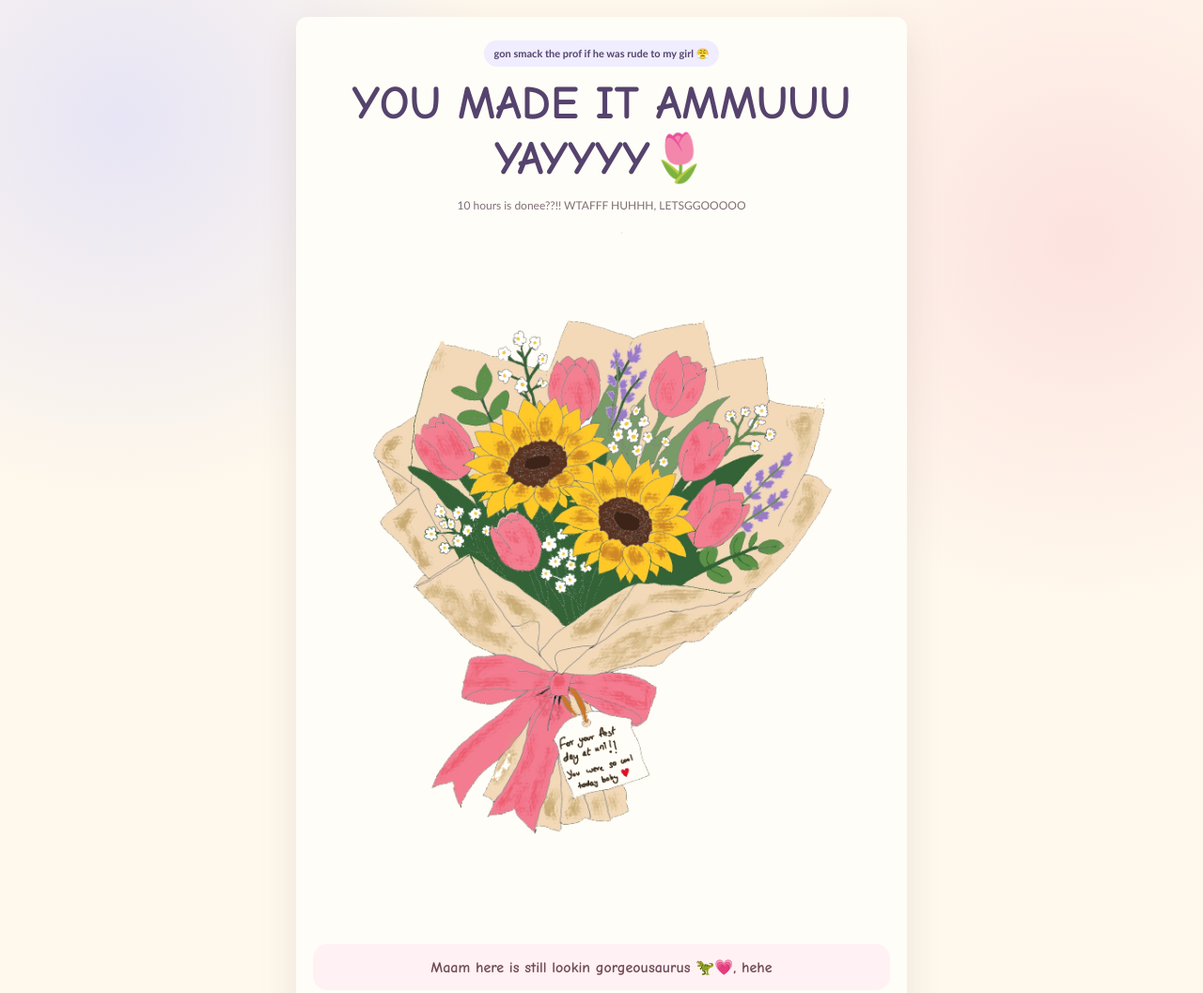
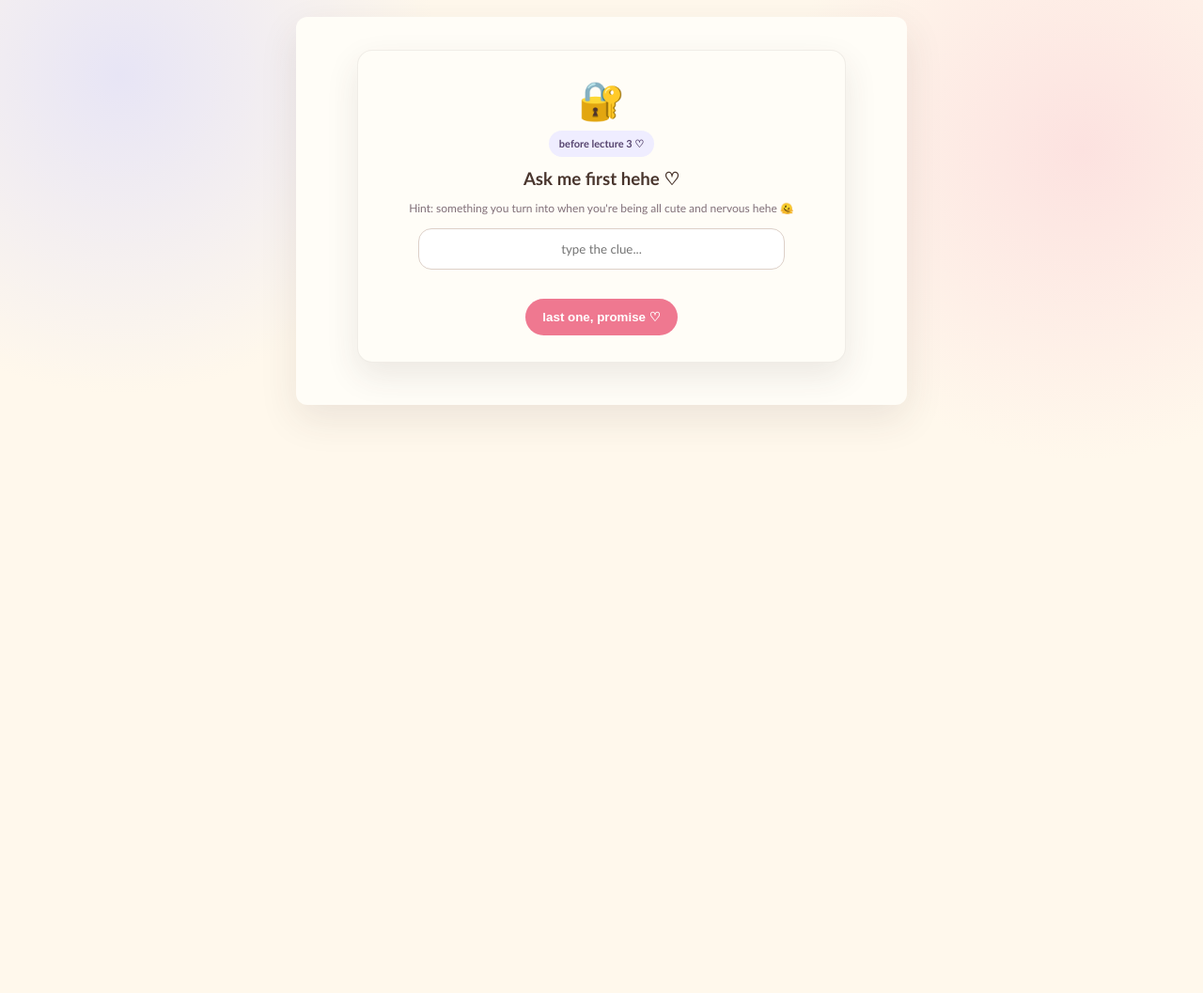
Before and after one commit to venkat1805/longlectures, a plain HTML site: page lecture3.html in a window 1280 px wide. Shown: the top 1057 px of the page at 94% size. After the commit the page ends 800 px from the top, so only its background shows below. Drawn offline with Linux system fonts and the light colour scheme.

Commit message:
Add styling and functionality for clue input

```diff
--- a/lecture3.html
+++ b/lecture3.html
@@ -219,6 +219,44 @@ h2{
   0%,100%{transform:rotate(-1deg)}
   50%{transform:rotate(1deg)}
 }
+
+.clue-gate{
+  max-width:520px;
+  margin:10px auto 20px;
+  background:#fffdf7;
+  border:1px solid rgba(73,53,45,.08);
+  border-radius:16px;
+  padding:28px 20px;
+  text-align:center;
+  box-shadow:0 14px 35px rgba(73,53,45,.10);
+}
+.lock{font-size:40px;margin-bottom:8px;}
+.clue-input{
+  width:100%;
+  max-width:390px;
+  border:1.5px solid #ddd0c8;
+  background:#fff;
+  border-radius:14px;
+  padding:13px;
+  text-align:center;
+  outline:none;
+  color:#49352d;
+  margin:12px auto 5px;
+  display:block;
+  font-family:inherit;
+}
+.clue-input:focus{
+  border-color:#b7acd8;
+  box-shadow:0 0 0 4px rgba(183,172,216,.16);
+}
+.clue-error{
+  min-height:18px;
+  margin:5px 0 8px;
+  font-size:12px;
+  font-weight:900;
+  color:#b94d67;
+}
+
 </style>
 </head>
 
@@ -226,6 +264,30 @@ h2{
 
 <div class="app">
 <div class="paper">
+
+<div id="clueGate" class="clue-gate">
+  <div class="lock">🔐</div>
+  <span class="kicker">before lecture 3 ♡</span>
+  <h3 style="margin:12px 0 5px;">Ask me first hehe ♡</h3>
+  <p class="small">Hint: something you turn into when you're being all cute and nervous hehe 🫠</p>
+
+  <input
+    id="clueInput"
+    class="clue-input"
+    type="text"
+    placeholder="type the clue..."
+    autocomplete="off"
+    onkeydown="if(event.key==='Enter') checkClue()"
+  >
+
+  <p id="clueError" class="clue-error"></p>
+
+  <button class="btn primary" onclick="checkClue()">
+    last one, promise ♡
+  </button>
+</div>
+
+<div id="lectureContent" style="display:none;">
 
 <span class="kicker">
 gon smack the prof if he was rude to my girl 😤
@@ -308,8 +370,33 @@ one last thing... ♡
 
 </div>
 </div>
+</div>
 
 <script>
+
+function checkClue(){
+  const input = document.getElementById("clueInput");
+  const answer = input.value.trim().toLowerCase();
+
+  if(answer === "jelly"){
+    document.getElementById("clueGate").style.display = "none";
+    document.getElementById("lectureContent").style.display = "block";
+    localStorage.setItem("lecture3Unlocked", "true");
+  }else{
+    document.getElementById("clueError").textContent =
+      "hehe nopeee 😭 ask me for the clue properlyyy";
+    input.value = "";
+    input.focus();
+  }
+}
+
+window.addEventListener("DOMContentLoaded", () => {
+  if(localStorage.getItem("lecture3Unlocked") === "true"){
+    document.getElementById("clueGate").style.display = "none";
+    document.getElementById("lectureContent").style.display = "block";
+  }
+});
+
 
 function openGift(){
 
```
